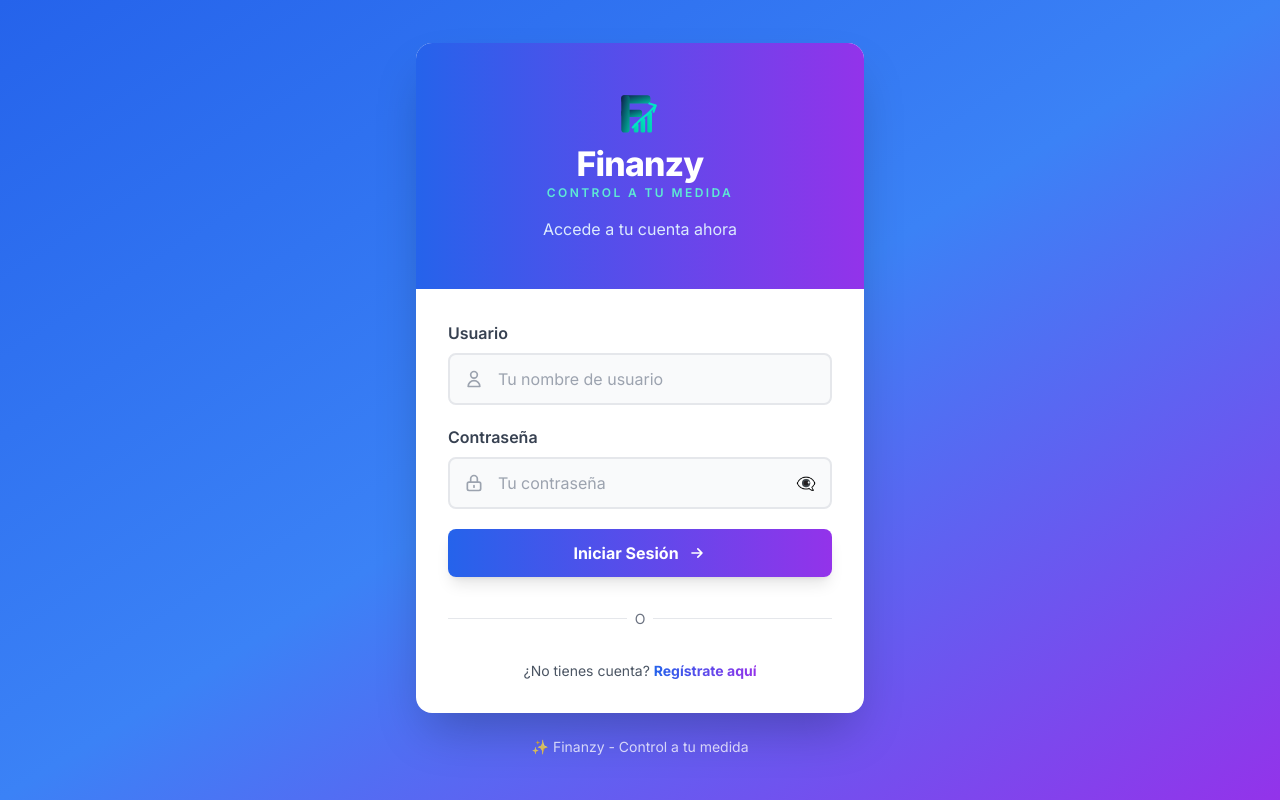
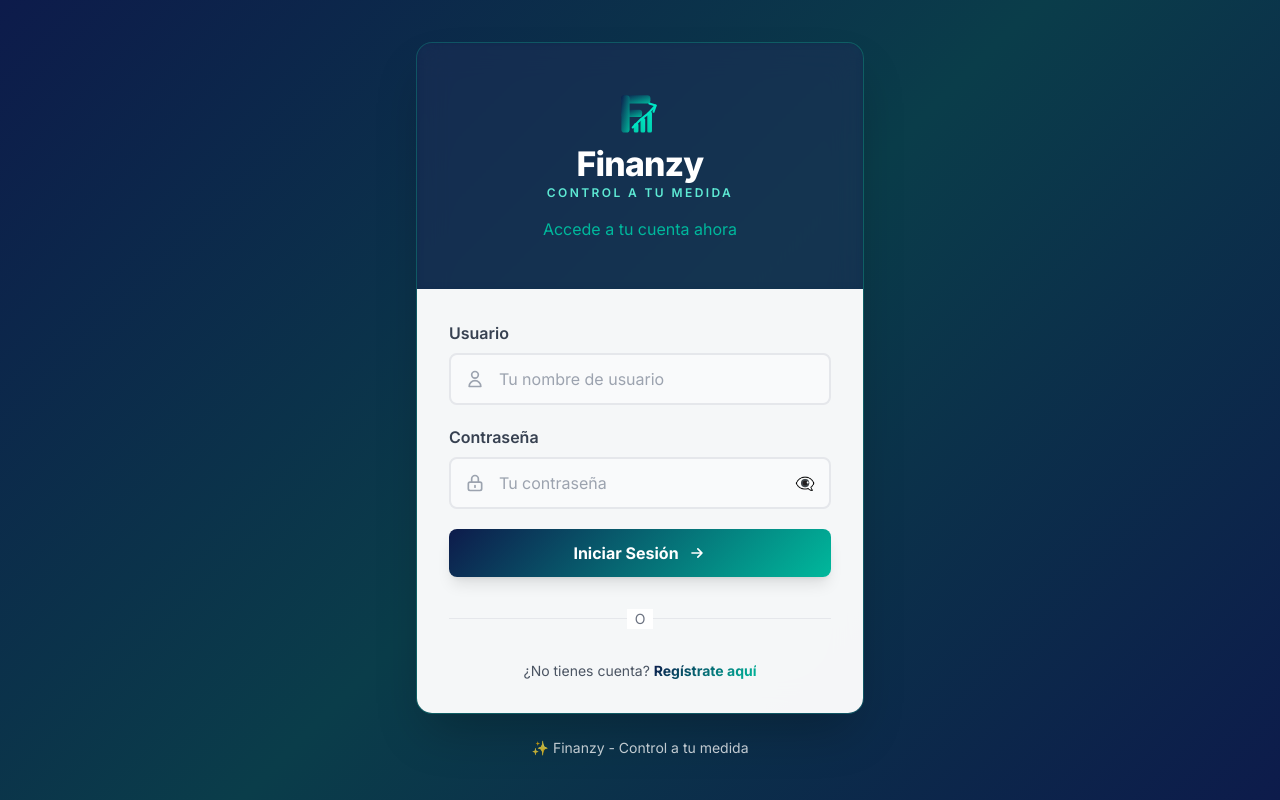
Before and after one commit to juzufer-svg/plataapp, a Next.js app in the folder frontend/: page /auth/login in a window 1280 px wide. Built offline with nearby package versions, Linux system fonts and the light colour scheme.

Commit message:
feat: restyle login with Finanzy brand colors (navy + teal)

```diff
--- a/frontend/app/auth/layout.tsx
+++ b/frontend/app/auth/layout.tsx
@@ -8,7 +8,7 @@ export default function AuthLayout({
   children: React.ReactNode
 }) {
   return (
-    <div className="flex items-center justify-center min-h-screen bg-gradient-to-br from-blue-600 via-blue-500 to-purple-600 p-4 py-8">
+    <div className="flex items-center justify-center min-h-screen p-4 py-8" style={{background: 'linear-gradient(135deg, #0D1B4B 0%, #0a3d4a 50%, #0D1B4B 100%)'}}>
       <div className="w-full max-w-sm md:max-w-md">
         {children}
       </div>
--- a/frontend/app/auth/login/page.tsx
+++ b/frontend/app/auth/login/page.tsx
@@ -46,17 +46,17 @@ export default function LoginPage() {
   return (
     <>
       {/* Card Container */}
-      <div className="bg-white rounded-2xl shadow-2xl overflow-hidden transform transition-all hover:shadow-3xl">
-          {/* Header Gradient */}
-          <div className="bg-gradient-to-r from-blue-600 to-purple-600 px-6 md:px-8 py-8 md:py-12 text-center">
+      <div className="rounded-2xl shadow-2xl overflow-hidden" style={{background: 'rgba(255,255,255,0.04)', backdropFilter: 'blur(16px)', border: '1px solid rgba(0,184,156,0.25)'}}>
+          {/* Header – fondo semitransparente para no opacar el logo */}
+          <div className="px-6 md:px-8 py-8 md:py-12 text-center" style={{background: 'rgba(13, 27, 75, 0.45)', backdropFilter: 'blur(4px)'}}>
             <div className="flex justify-center mb-4">
               <FinanzyLogo variant="full" size={52} lightText />
             </div>
-            <p className="text-sm md:text-base text-blue-100 mt-2">Accede a tu cuenta ahora</p>
+            <p className="text-sm md:text-base mt-2" style={{color: '#00B89C'}}>Accede a tu cuenta ahora</p>
           </div>
 
           {/* Form Container */}
-          <div className="px-6 md:px-8 py-6 md:py-8">
+          <div className="px-6 md:px-8 py-6 md:py-8" style={{background: 'rgba(255,255,255,0.96)'}}>
             {/* Error Alert */}
             {error && (
               <div className="mb-6 p-4 bg-red-50 border-l-4 border-red-500 rounded-lg animate-slide-in">
@@ -84,7 +84,9 @@ export default function LoginPage() {
                     value={username}
                     onChange={(e) => setUsername(e.target.value)}
                     placeholder="Tu nombre de usuario"
-                    className="w-full pl-10 md:pl-12 pr-4 py-2 md:py-3 text-sm md:text-base border-2 border-gray-200 rounded-lg focus:border-blue-500 focus:outline-none transition-colors bg-gray-50 focus:bg-white placeholder-gray-400"
+                    className="w-full pl-10 md:pl-12 pr-4 py-2 md:py-3 text-sm md:text-base border-2 border-gray-200 rounded-lg focus:outline-none transition-colors bg-gray-50 focus:bg-white placeholder-gray-400" style={{focusBorderColor: '#00B89C'}}
+                    onFocus={e => e.target.style.borderColor='#00B89C'}
+                    onBlur={e => e.target.style.borderColor=''}
                     required
                   />
                 </div>
@@ -106,7 +108,9 @@ export default function LoginPage() {
                     value={password}
                     onChange={(e) => setPassword(e.target.value)}
                     placeholder="Tu contraseña"
-                    className="w-full pl-10 md:pl-12 pr-10 md:pr-12 py-2 md:py-3 text-sm md:text-base border-2 border-gray-200 rounded-lg focus:border-blue-500 focus:outline-none transition-colors bg-gray-50 focus:bg-white placeholder-gray-400"
+                    className="w-full pl-10 md:pl-12 pr-10 md:pr-12 py-2 md:py-3 text-sm md:text-base border-2 border-gray-200 rounded-lg focus:outline-none transition-colors bg-gray-50 focus:bg-white placeholder-gray-400"
+                    onFocus={e => e.target.style.borderColor='#00B89C'}
+                    onBlur={e => e.target.style.borderColor=''}
                     required
                   />
                   <button
@@ -123,7 +127,8 @@ export default function LoginPage() {
               <button
                 type="submit"
                 disabled={loading}
-                className="w-full bg-gradient-to-r from-blue-600 to-purple-600 text-white font-bold py-2 md:py-3 px-4 text-sm md:text-base rounded-lg hover:from-blue-700 hover:to-purple-700 transition-all transform hover:scale-105 active:scale-95 disabled:opacity-60 disabled:cursor-not-allowed disabled:scale-100 mt-6 md:mt-8 shadow-lg flex items-center justify-center gap-2"
+                className="w-full text-white font-bold py-2 md:py-3 px-4 text-sm md:text-base rounded-lg transition-all transform hover:scale-105 active:scale-95 disabled:opacity-60 disabled:cursor-not-allowed disabled:scale-100 mt-6 md:mt-8 shadow-lg flex items-center justify-center gap-2"
+                style={{background: 'linear-gradient(135deg, #0D1B4B 0%, #00B89C 100%)'}}
               >
                 {loading ? (
                   <>
@@ -160,7 +165,8 @@ export default function LoginPage() {
                 ¿No tienes cuenta?{' '}
                 <Link
                   href="/auth/register"
-                  className="text-transparent bg-clip-text bg-gradient-to-r from-blue-600 to-purple-600 font-bold hover:underline transition-all"
+                  className="text-transparent bg-clip-text font-bold hover:underline transition-all"
+                  style={{backgroundImage: 'linear-gradient(135deg, #0D1B4B, #00B89C)', WebkitBackgroundClip: 'text'}}
                 >
                   Regístrate aquí
                 </Link>
```
